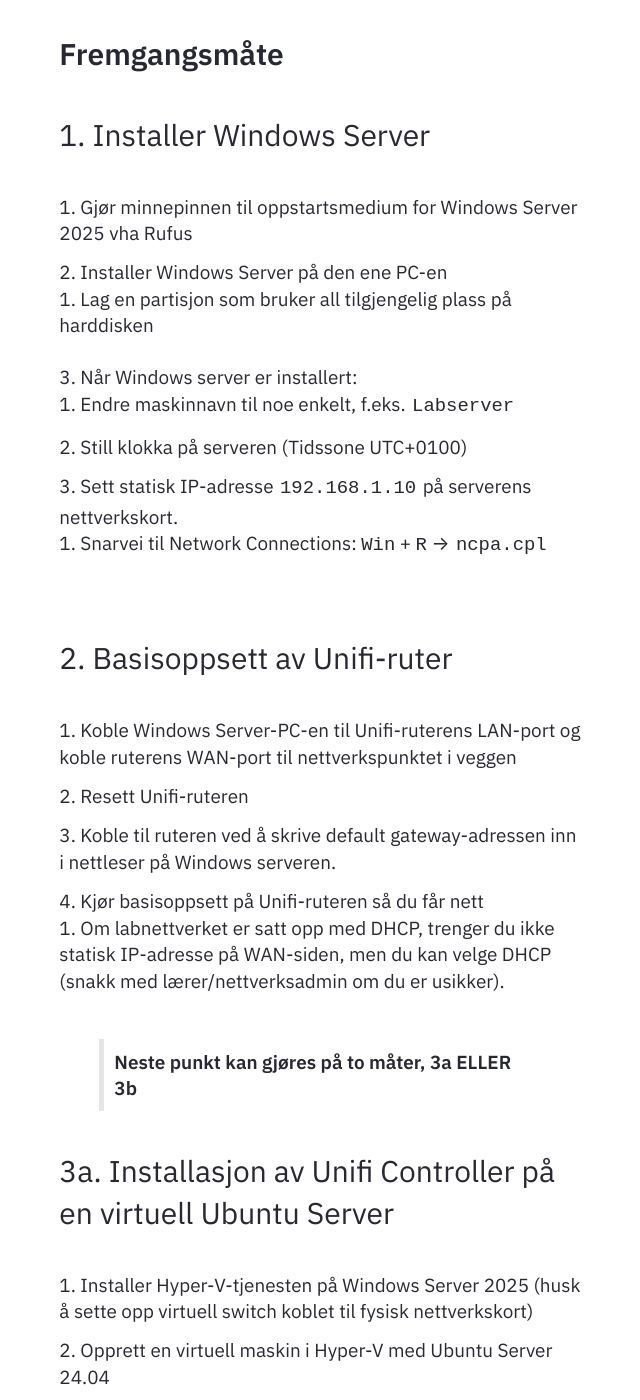
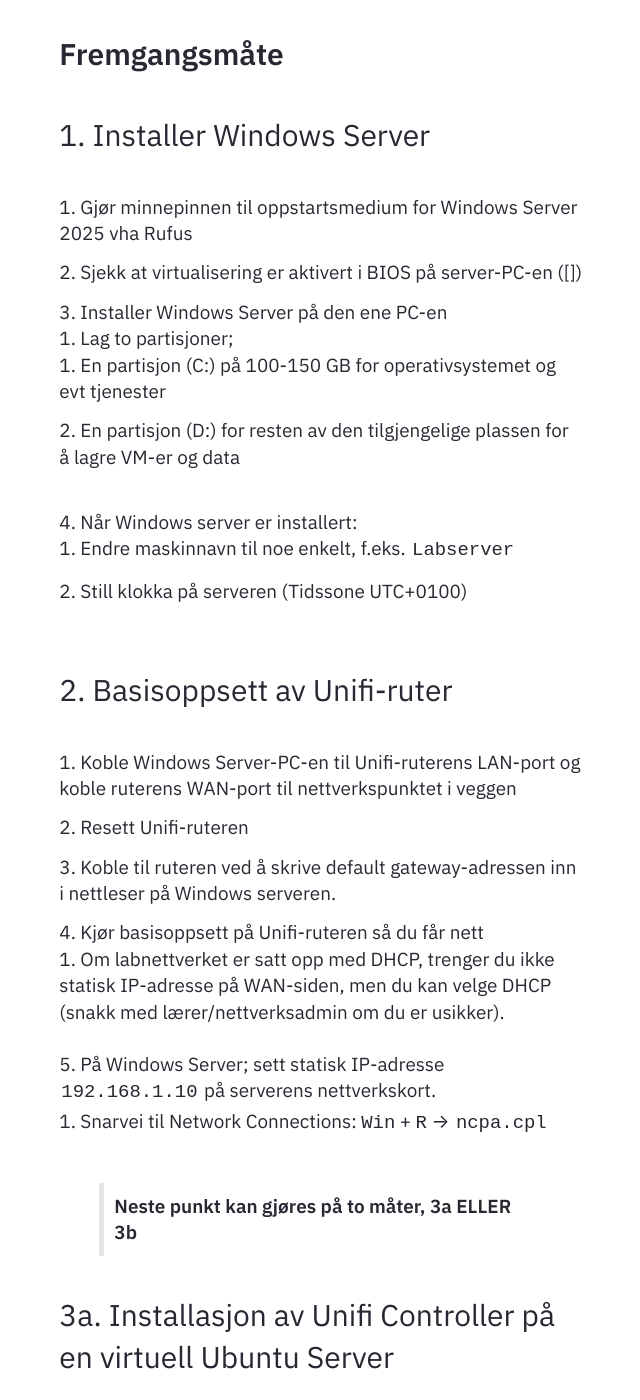
Before and after one commit to Cha-IM/cha-im.github.io, a Jekyll site: the page built from _notes/Public/Teknologiforståelse/Nettverkslab/Fullstendig nettverksoppsett med Windows Server, sjekkliste.md, in a window 1280 px wide and 1400 px high, scrolled down 802 px. Shown: the whole window, without its empty margins (319-959 px from the left). Built offline with Jekyll 4.4.1, drawn with Linux system fonts in a browser that asks for light colours; some of the changed text lies outside the part shown.

Commit message:
TRFK-811339 2025-11-6:10:22:39

```diff
--- a/_notes/Public/Teknologiforståelse/Nettverkslab/Fullstendig nettverksoppsett med Windows Server, sjekkliste.md
+++ b/_notes/Public/Teknologiforståelse/Nettverkslab/Fullstendig nettverksoppsett med Windows Server, sjekkliste.md
@@ -19,15 +19,15 @@ date: 05-11-2025
 ## Fremgangsmåte
 
 ### 1. Installer Windows Server
-
 1. Gjør minnepinnen til oppstartsmedium for Windows Server 2025 vha Rufus
-2. Installer Windows Server på den ene PC-en
-	1. Lag en partisjon som bruker all tilgjengelig plass på harddisken
-3. Når Windows server er installert:
+2. Sjekk at virtualisering er aktivert i BIOS på server-PC-en ([])
+3. Installer Windows Server på den ene PC-en
+	1. Lag to partisjoner;
+		1. En partisjon (C:) på 100-150 GB for operativsystemet og evt tjenester
+		2. En partisjon (D:) for resten av den tilgjengelige plassen for å lagre VM-er og data
+4. Når Windows server er installert:
 	1. Endre maskinnavn til noe enkelt, f.eks. `Labserver`
 	2. Still klokka på serveren (Tidssone UTC+0100)
-	3. Sett statisk IP-adresse `192.168.1.10` på serverens nettverkskort.
-		1. Snarvei til Network Connections: <kbd>Win</kbd> + <kbd>R</kbd> <span>&rarr;</span> `ncpa.cpl`
 
 ### 2. Basisoppsett av Unifi-ruter
 1. Koble Windows Server-PC-en til Unifi-ruterens LAN-port og koble ruterens WAN-port til nettverkspunktet i veggen
@@ -35,6 +35,8 @@ date: 05-11-2025
 3. Koble til ruteren ved å skrive default gateway-adressen inn i nettleser på Windows serveren.
 4. Kjør basisoppsett på Unifi-ruteren så du får nett
 	1. Om labnettverket er satt opp med DHCP, trenger du ikke statisk IP-adresse på WAN-siden, men du kan velge DHCP (snakk med lærer/nettverksadmin om du er usikker).
+5. På Windows Server; sett statisk IP-adresse `192.168.1.10` på serverens nettverkskort.
+	1. Snarvei til Network Connections: <kbd>Win</kbd> + <kbd>R</kbd> <span>&rarr;</span> `ncpa.cpl`
 
 
 > **Neste punkt kan gjøres på to måter, 3a ELLER 3b**
```
Also changed, not shown: other parts of _notes/Public/Teknologiforståelse/Nettverkslab/Fullstendig nettverksoppsett med Windows Server, sjekkliste.md (+2 -2 lines).
